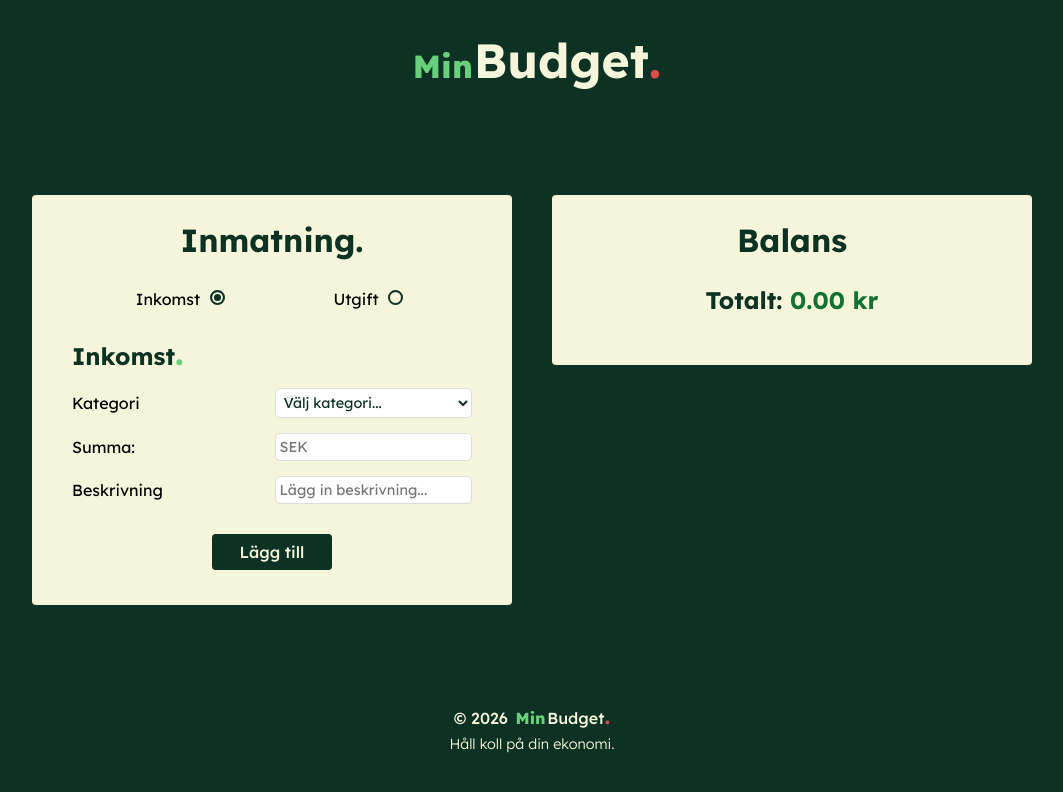
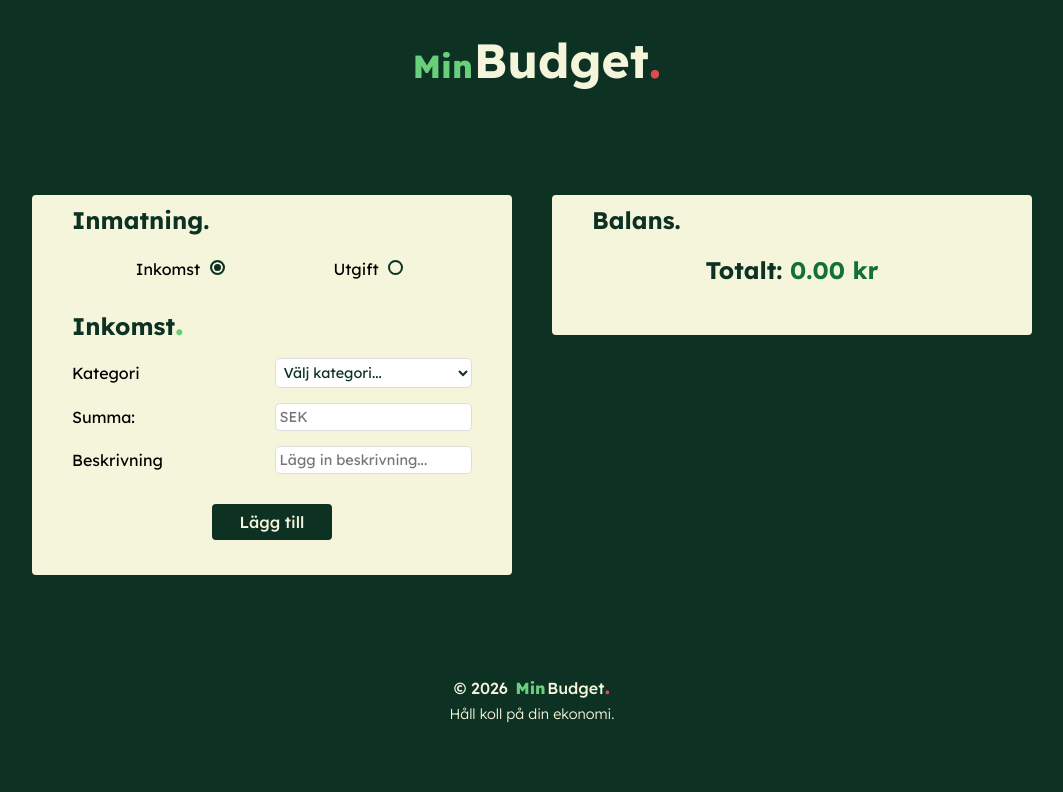
Before and after one commit to linasvard/min-budget, a website built with Vite: page index.html in a window 1280 px wide. Shown: the whole page, without its empty margins (108-1171 px from the left). Built offline with nearby package versions, Linux system fonts and the light colour scheme.

Commit message:
configat validerat css

```diff
--- a/index.html
+++ b/index.html
@@ -17,7 +17,7 @@
 
     <main>
       <section class="budgetFormWrapper">
-        <h1>Inmatning.</h1>
+        <h2 class="inputHeader">Inmatning.</h2>
         <div class="incomeOrExpenseRadioBtns">
           <!---Val: Inkomst---->
           <label>
@@ -76,7 +76,7 @@
         </div>
       </section>
       <section class="totalBalanceWrapper">
-        <h1>Balans</h1>
+        <h2 class="balanceHeader">Balans.</h2>
         <div id="listOfIncomeAndExpenses">
           <!----Rendera listan här----->
         </div>
--- a/src/style.scss
+++ b/src/style.scss
@@ -62,6 +62,11 @@ main {
   padding: 0 15px;
 
   margin: 0 10px;
+}
+
+.inputHeader, .balanceHeader {
+  font-size: 1.5rem;
+
 }
 
 main h2 {
```
